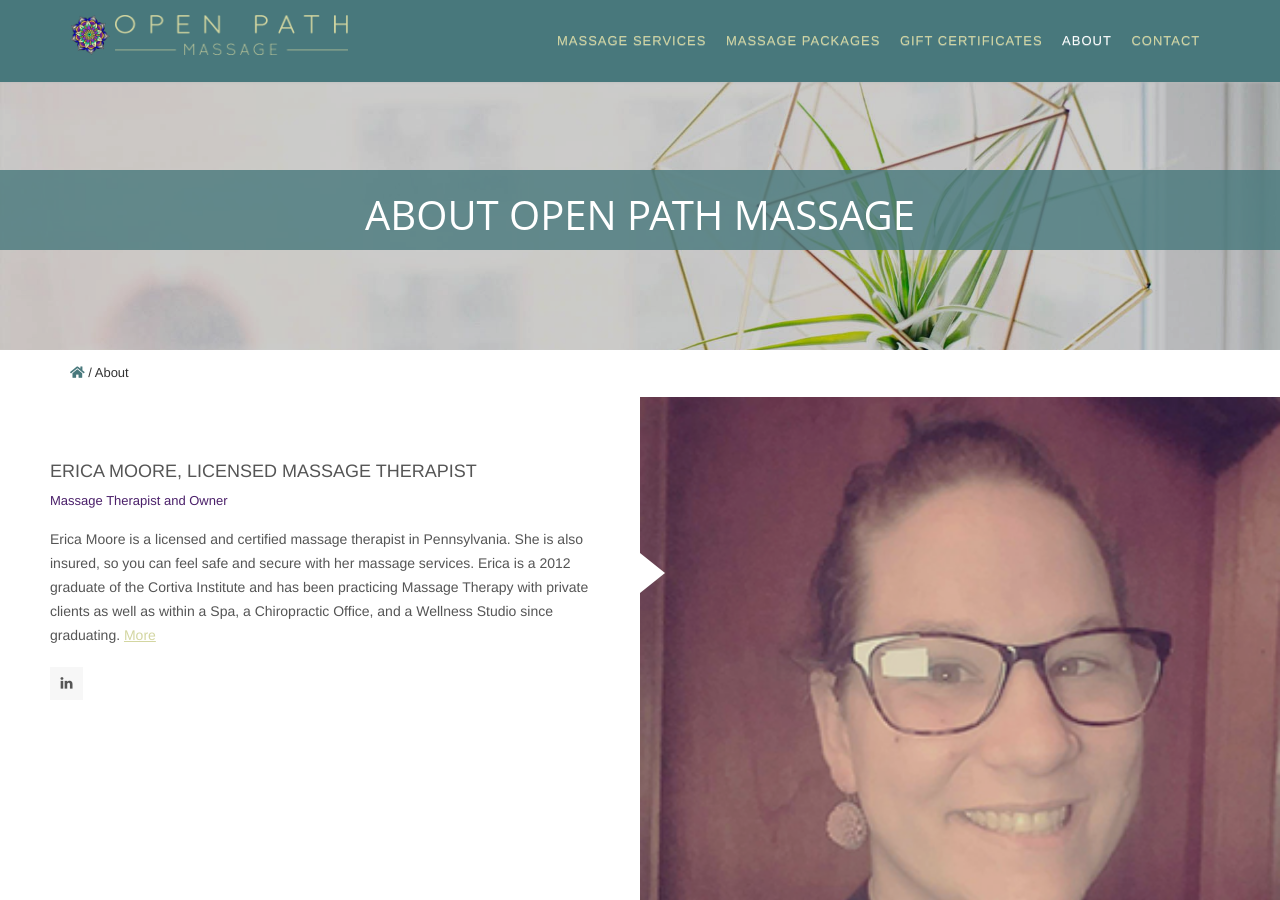
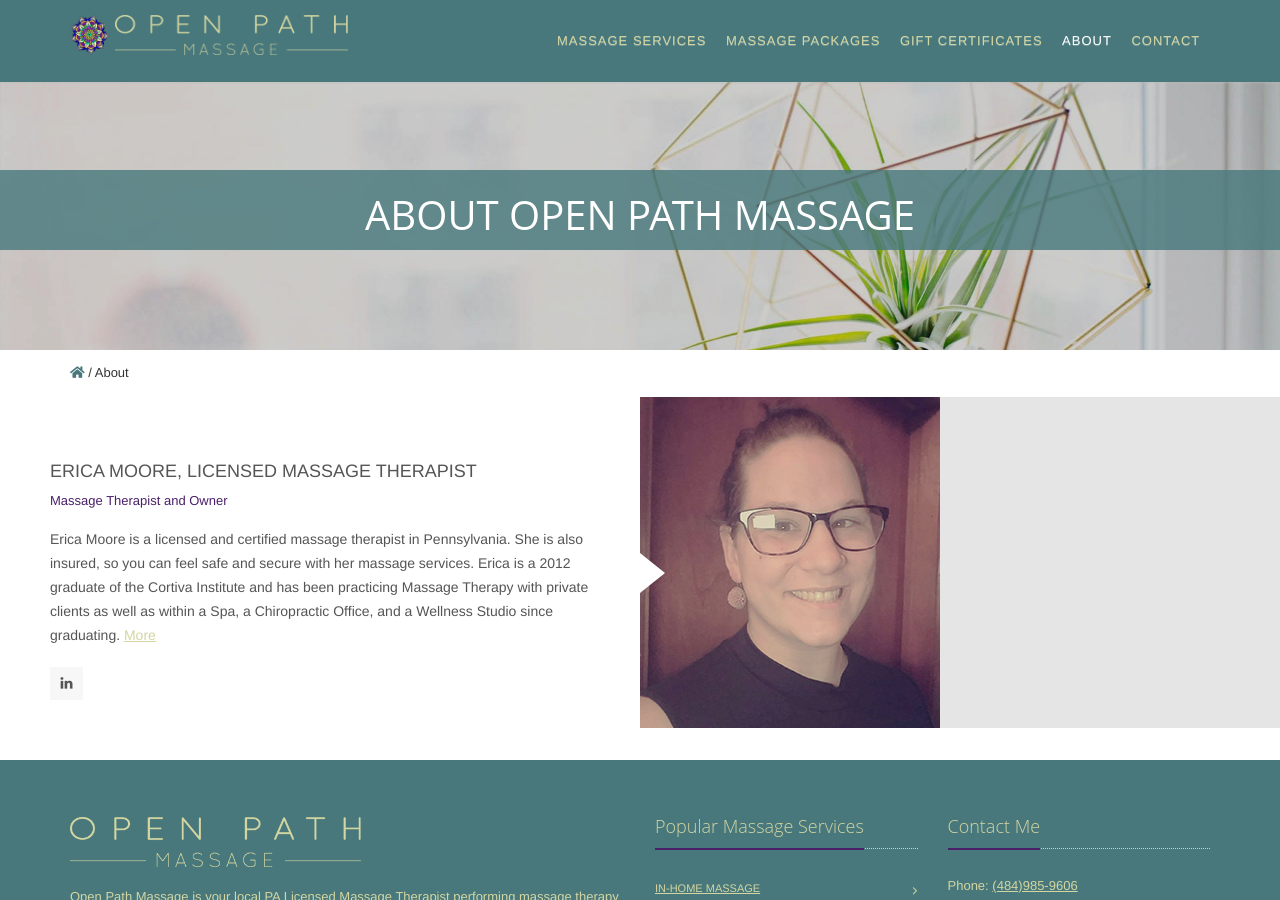
Before and after one commit to mrssk33lz/openpathmassage, a Jekyll site: the page built from about.md, in a window 1280 px wide and 900 px high. Built offline with Jekyll 4.4.1, drawn with Linux system fonts in a browser that asks for light colours; nearby versions of some CDN libraries.

Commit message:
Updating about photo styles.

```diff
--- a/about.md
+++ b/about.md
@@ -35,7 +35,7 @@
       </div>
     </div>
     <div class="col-md-6 team-v7-img">
-      <img class="img-responsive full-width" src="/assets/images/erica-headshot.jpg" alt="Erica Moore, LMT">
+      <img class="img-responsive" src="/assets/images/erica-headshot.jpg" alt="Erica Moore, LMT">
     </div>
   </div>
 </div>
```
